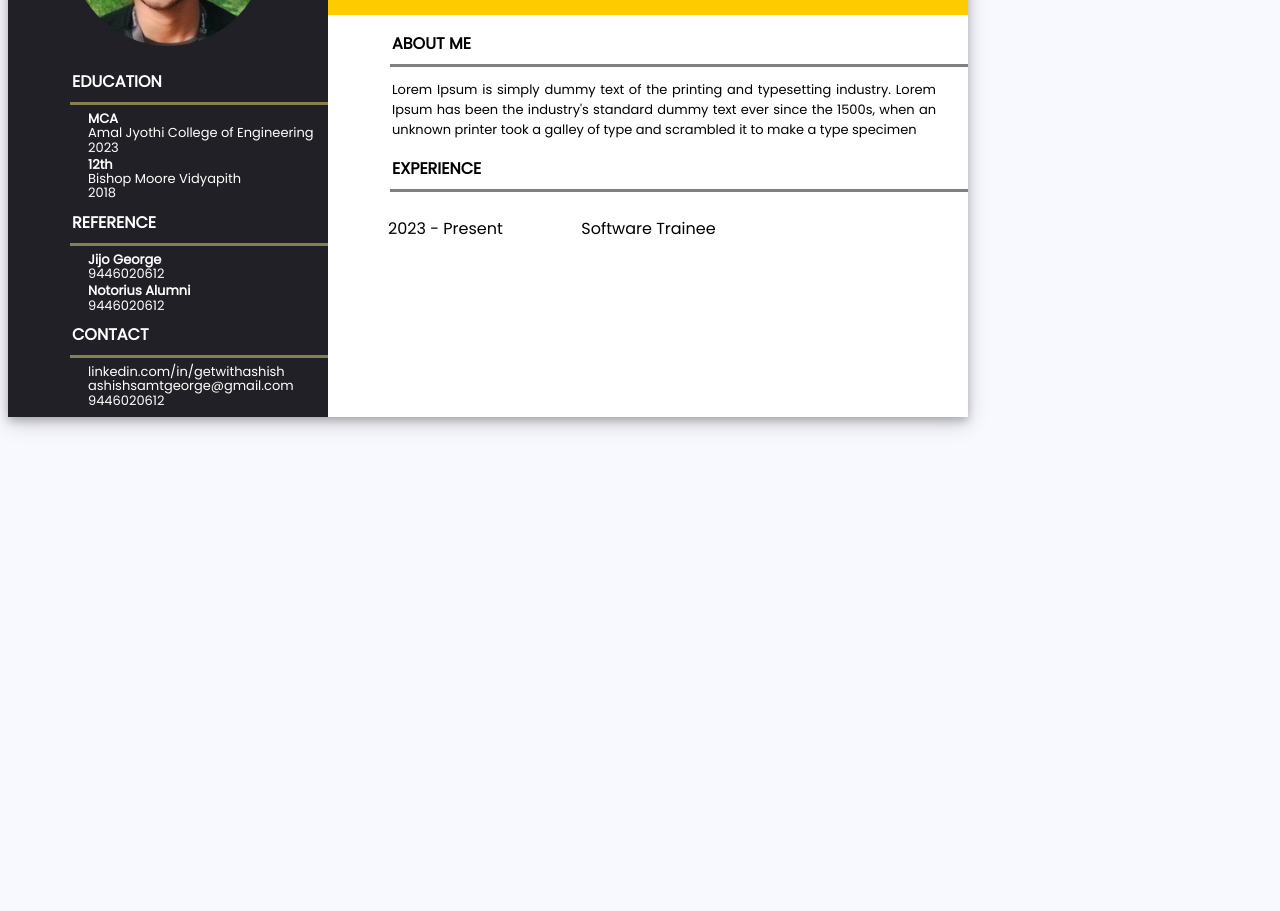
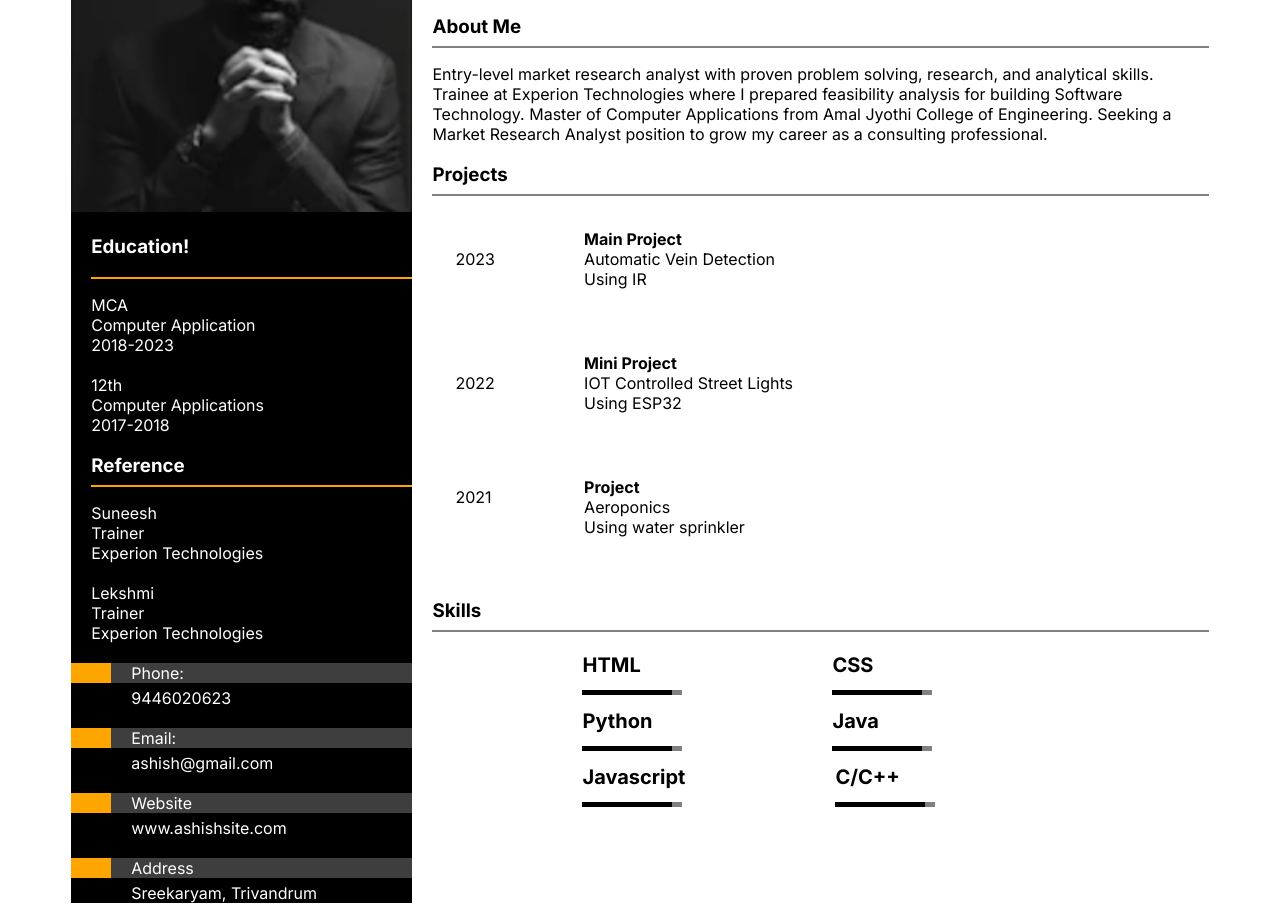
Before and after one commit to TC4Y/portfolio, a plain HTML site: page Portfolio/index.html in a window 1280 px wide. Shown: the part 172-1083 px from the top of the page. Before the commit the page ends 800 px from the top, so only its background shows below. Drawn offline with Linux system fonts and the light colour scheme.

Commit message:
fix: Update HTML Page

```diff
--- /dev/null
+++ b/Portfolio/css/main.css
@@ -0,0 +1,163 @@
+@import url('https://fonts.googleapis.com/css2?family=Inter:wght@100;200;300;400;500;600;700;800;900&display=swap');
+.full{
+    display: flex;
+    width:90%;
+    margin:auto;
+    font-family: 'Inter', sans-serif;
+
+}
+.left{
+    /* flex:1; */
+    width: 30%;
+    background-color: black;
+
+    color:white;
+
+
+}
+.right{
+    background-color: white;
+
+    /* flex:5; */
+    width: 80%;
+
+}
+#image{
+    width: 100%;
+}
+.yellowtext
+{
+    padding: 10px 10px;
+   margin-top: 30px;
+    background-color: orange;
+    text-align: center;
+}
+.education
+{
+    margin-left: 20px;
+
+}
+#education2{
+    margin-top: 10px;
+    margin-bottom: 0px;
+}
+.edupara
+{
+    color: white;
+    margin-left: 20px;
+}
+.reference
+{
+    margin-left: 20px;
+}
+#reference
+{
+    margin-bottom: 0px;
+}
+
+#referencepara{
+    margin-left: 20px;
+}
+.table
+{
+    margin-left: 20px;
+    margin-top:30px ;
+    text-align: left;
+    width:100%
+
+}
+.aboutme{
+    margin-left: 20px;
+}
+.educationright{
+    margin-left: 20px;
+}
+.skills{
+    text-align: left;
+}
+.skills{
+    margin-left: 20px;
+}
+
+.yellowlinefull
+{
+
+
+
+}
+.yellowline{
+
+    color: solid orange;
+    margin-right: 200px;
+
+}
+.yellowlinepara{
+
+    color: white;
+}
+
+.contact-container{
+    /* background-color: aqua ; */
+    align-items: center;
+    margin-top: 20px;
+
+
+}
+
+.contact-container p{
+    margin: 0;
+    margin-left: 60px;
+    margin-top: 5px;
+    padding: 0;
+    width: 200%;
+
+}
+.box-container{
+    display: flex;
+    align-items: center;
+}
+.yellow-box{
+    height: 20px;
+    width: 40px;
+    background-color: orange;
+}
+
+.contact-info p{
+    margin: 0;
+    margin-left: 0px;
+    padding: 0;
+    padding-left: 20px;
+    background-color: rgba(128, 128, 128, 0.482);
+    width: 1000%;
+}
+
+.skill-container{
+    display: flex;
+    width: 50%;
+    justify-content: space-between;
+}
+
+.skill h1{
+    margin-left: 150px;
+    font-size: 20px;
+}
+
+.outer-line{
+    margin-left: 150px;
+    width: 100px;
+    height: 5px;
+    background-color: grey;
+}
+.inner-line{
+    margin-left: 0px;
+    width: 90px;
+    height: 100%;
+    background-color: black;
+}
+
+.inner-line1{
+    margin-left: 0px;
+    width: 90px;
+    height: 100%;
+    background-color: black;
+}
--- a/Portfolio/index.html
+++ b/Portfolio/index.html
@@ -1,89 +1,210 @@
 <!DOCTYPE html>
-<html lang="en">
+<html>
     <head>
-    <meta charset="UTF-8">
-    <meta name="viewport" content="width=<device-width>, initial-scale=1.0">
-    <title>Portfolio</title>
-
-    <link rel="stylesheet" href="styles/main.css"/>
-    <link rel="stylesheet" href="styles/left-container.css"/>
-    <link rel="stylesheet" href="styles/right-container.css"/>
-
+        <link rel="stylesheet" href="css/main.css">
     </head>
     <body>
-    <div class="main-container">
-        <div class="left-container">
-            <div class="image-container">
-                <img src="assets/profile_pic.jfif" class="profile-image" alt="profile_image" />
+        <div class="full">
+            <div class="left">
+
+                <img src="img/img.png" id="image">
+                <div class="education">
+                    <h3  id="education">Education!</h3>
+                    <hr style="border: 1px solid orange">
                 </div>
-                <div class="education-container sub-container">
-                    <div class="heading">
-                        <p class="heading-text">EDUCATION</p>
-                        <hr class="left-container-divider" size="3px" align="right" color="#858054">
+                <div class="edupara">
+                    <p>MCA<br>
+                    Computer Application<br>
+                2018-2023
+                <br>
+                <br>
+
+                12th<br>
+                Computer Applications<br>
+                2017-2018<br></p>
                 </div>
-                    <div class="heading-content">
-                        <p class="heading-title">MCA</p>
-                        <p>Amal Jyothi College of Engineering</p>
-                        <p>2023</p>
+                <div class="reference">
+                    <h3 id="reference">Reference</h3>
+                    <hr style="border: 1px solid orange">
                 </div>
-                    <div class="heading-content">
-                        <p class="heading-title">12th</p>
-                        <p>Bishop Moore Vidyapith</p>
-                        <p>2018</p>
+                <div class="referencepara" style="margin-left: 20px;">
+                    <p>Suneesh<br>
+                    Trainer<br>
+                    Experion Technologies<br>
+                    <br>
+
+                    Lekshmi<br>
+                    Trainer<br>
+                    Experion Technologies<br></p>
+                </div>
+                <div class="yellowlinefull">
+                    <div class="yellowline">
+
+
+
+
+                <div class="contact-container">
+                    <div class="box-container">
+                        <div class="yellow-box">
+
+                        </div>
+                        <div class="contact-info">
+                            <p>Phone:</p>
+
                         </div>
                     </div>
-                <div class="reference-container sub-container">
-                    <div class="heading">
-                        <p class="heading-text">REFERENCE</p>
-                        <hr class="left-container-divider" size="3px" align="right" color="#858054">
+                    <p>9446020623</p>
                 </div>
-                    <div class="heading-content">
-                        <p class="heading-title">Jijo George</p>
-                        <p>9446020612</p>
+
+                <div class="contact-container">
+                    <div class="box-container">
+                        <div class="yellow-box">
+
                         </div>
-                    <div class="heading-content">
-                        <p class="heading-title">Notorius Alumni</p>
-                        <p>9446020612</p>
+                        <div class="contact-info">
+                            <p>Email:</p>
+
                         </div>
                     </div>
-                <div class="contact-container sub-container">
-                    <div class="heading">
-                        <p class="heading-text">CONTACT</p>
-                        <hr class="left-container-divider" size="3px" align="right" color="#858054">
+                    <p>ashish@gmail.com</p>
                 </div>
-                    <div class="heading-content">
-                        <p>linkedin.com/in/getwithashish</p>
-                    <p>ashishsamtgeorge@gmail.com</p>
-                    <p>9446020612</p>
+                <div class="contact-container">
+                    <div class="box-container">
+                        <div class="yellow-box">
+
                         </div>
+                        <div class="contact-info">
+                            <p>Website</p>
+
+                        </div>
+                    </div>
+                    <p>www.ashishsite.com</p>
+                </div>
+                <div class="contact-container">
+                    <div class="box-container">
+                        <div class="yellow-box">
+
+                        </div>
+                        <div class="contact-info">
+                            <p>Address</p>
+
+                        </div>
+                    </div>
+                    <p>Sreekaryam, Trivandrum</p>
                 </div>
 
             </div>
 
-        <div class="right-container">
-            <div class="main-title-container">
-                <p class="main-title-name">Ashish Sam <span class="main-title-name main-title-surname"> T George </span></p>
-                <p class="main-title-designation">Software Engineer</p>
+            </div>
+            </div>
+            <div class="right">
+                <div class="yellowtext">
+                    <h2>Ashish Sam T George</h2>
+                    <h3>Trainee</h3>
                 </div>
 
-            <div class="right-container-body">
-                <div class="heading about-me-container">
-                    <p class="heading-text right-container-heading-title">ABOUT ME</p>
-                    <hr class="right-container-divider" align="right" size="3px" color="grey">
-                    <p class="right-container-heading-content">Lorem Ipsum is simply dummy text of the printing and typesetting industry. Lorem Ipsum has been the industry's standard dummy text ever since the 1500s, when an unknown printer took a galley of type and scrambled it to make a type specimen</p>
+
+
+                <div class="aboutme">
+                    <h3 style="margin-bottom: 0px;">About Me</h3>
+                    <hr style="border: 1px solid grey">
+                    <p>Entry-level market research analyst with proven problem solving, research, and analytical skills. Trainee at Experion Technologies where I prepared feasibility analysis for building Software Technology. Master of Computer Applications from Amal Jyothi College of Engineering. Seeking a Market Research Analyst position to grow my career as a consulting professional.</p>
+
                 </div>
 
-                <div class="heading experience-container">
-                    <p class="heading-text right-container-heading-title">EXPERIENCE</p>
-                    <hr class="right-container-divider" align="right" size="3px" color="grey">
-                    <div class="right-container-experience-content">
-                        <div class="right-container-experience-content-year"><p>2023 - Present</p></div>
-                        <div class="right-container-experience-content-description"><p>Software Trainee</p></div>
-                        <p class=""></p>
+                        <div class="educationright" id="projects">
+                            <h3 style="margin-bottom: 0px;">Projects</h3>
+                            <hr style="border: 1px solid grey">
+                            <table  class="table" border="0px">
+
+                                <tr>
+                                  <td>2023<br><br><br><br></td>
+                                  <td>
+                                    <B>Main Project</B><BR>
+                                    Automatic Vein Detection<BR>
+                                     Using IR<br><br><br><br>
+                                    </td>
+                                </tr>
+                                <tr>
+                                    <td>2022<br><br><br><br></td>
+                                    <td>
+                                      <B>Mini Project</B><BR>
+                                      IOT Controlled Street Lights<BR>
+                                       Using ESP32<br><br><br><br>
+                                      </td>
+                                  </tr>
+                                  <tr>
+                                    <td>2021<br><br><br><br>
+                                    <td>
+                                      <B>Project</B><BR>
+                                      Aeroponics<BR>
+                                       Using water sprinkler<br><br><br>
+                                      </td>
+                                  </tr>
+                                </table>
+                                </div>
+                        <div class="skills">
+                            <h3 style="margin-bottom: 0px;">Skills</h3>
+                            <hr style="border: 1px solid grey">
+
+
+                           <div class="skill-container">
+                            <div class="skill">
+                                <h1>HTML</h1>
+                                <div class="outer-line">
+                                    <div class="inner-line">
+
+                                    </div>
+                                </div>
+                            </div>
+                            <div class="skill">
+                                <h1>CSS</h1>
+                                <div class="outer-line">
+                                    <div class="inner-line1">
+
+                                    </div>
+                                </div>
+                            </div>
+                           </div>
+                           <div class="skill-container">
+                            <div class="skill">
+                                <h1>Python</h1>
+                                <div class="outer-line">
+                                    <div class="inner-line">
+
+                                    </div>
+                                </div>
+                            </div>
+                            <div class="skill">
+                                <h1>Java</h1>
+                                <div class="outer-line">
+                                    <div class="inner-line1">
+
+                                    </div>
+                                </div>
+                            </div>
+                           </div>
+                           <div class="skill-container">
+                            <div class="skill">
+                                <h1>Javascript</h1>
+                                <div class="outer-line">
+                                    <div class="inner-line">
+
+                                    </div>
+                                </div>
+                            </div>
+                            <div class="skill">
+                                <h1>C/C++</h1>
+                                <div class="outer-line">
+                                    <div class="inner-line1">
+
                                     </div>
                                 </div>
                             </div>
                            </div>
                         </div>
+
+                </div>
+        </div>
     </body>
 </html>
```
Also changed, not shown: Portfolio/img/img.png (added). Lines whose indentation alone changed are shown as unchanged.
